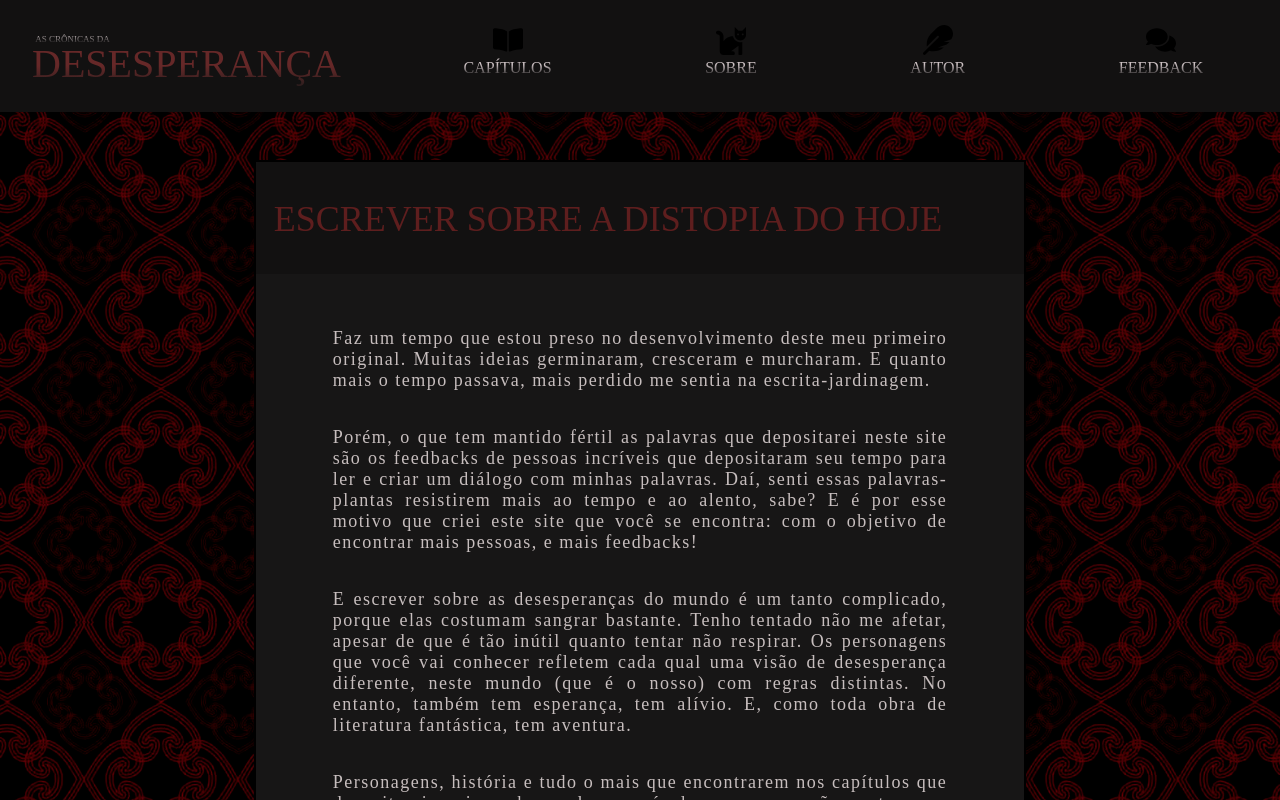
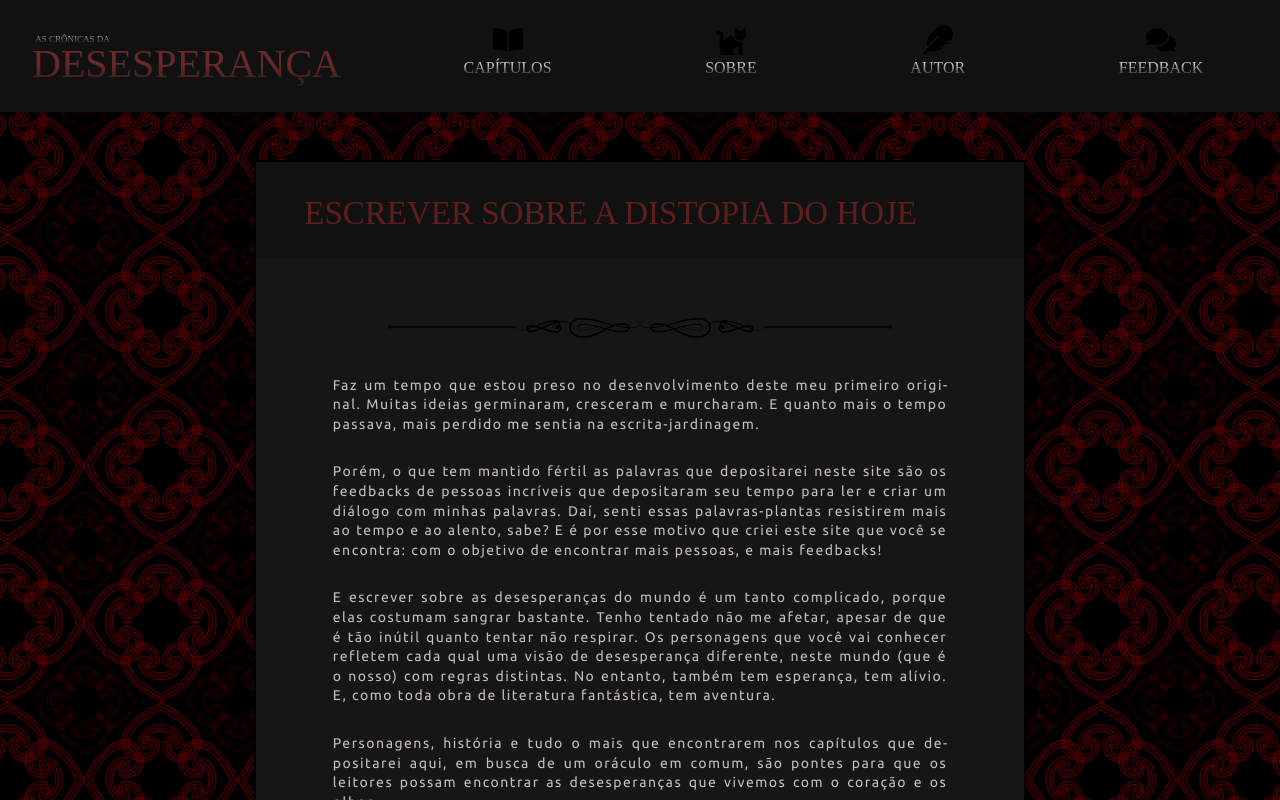
Before and after one commit to denisespanhol/AsCronicasDaDesesperanca, a React (Create React App) app in the folder as-cronicas-da-desesperanca/: page /about in a window 1280 px wide. Shown: the top 800 px of the page. Built offline with nearby package versions, Linux system fonts and the light colour scheme; a web font is replaced by a local one.

Commit message:
Refatorando css about page

```diff
--- a/as-cronicas-da-desesperanca/src/pages/AboutPage.css
+++ b/as-cronicas-da-desesperanca/src/pages/AboutPage.css
@@ -25,6 +25,10 @@
   text-align: justify;
   width: 80%;
   font-size: 14px;
+  font-family: 'Ubuntu', cursive;
+  hyphens: auto;
+  line-height: 1.4em;
+  padding-top: 1em;
 }
 
 .toCentralizeReadingAboutBox {
@@ -112,7 +116,7 @@
     align-self: center;
     text-align: justify;
     width: 80%;
-    font-size: 18px;
+    font-size: 14px;
     padding-top: 2em;
     letter-spacing: 1.5px;
   }
@@ -152,14 +156,14 @@
   .titleAboutBox {
     display: flex;
     justify-content: center;
-    height: 7em;
+    height: 6em;
     background-color: rgba(18, 17, 17, 1);
   }
 
   .aboutTitle {
     display: flex;
     font-family: 'Overpass Mono', cursive;
-    font-size: 36px;
+    font-size: 33px;
     color: rgb(94, 30, 30);
     text-align: center;
     width: 20.35em;
--- a/as-cronicas-da-desesperanca/src/pages/AboutPage.js
+++ b/as-cronicas-da-desesperanca/src/pages/AboutPage.js
@@ -1,6 +1,7 @@
 import React from 'react';
 import Header from '../components/Header';
 import Footer from '../components/Footer';
+import divisorImg from '../images/divider-4715969.png';
 import './AboutPage.css';
 
 export default function AboutPage() {
@@ -13,6 +14,7 @@ export default function AboutPage() {
             <p className='aboutTitle'>ESCREVER SOBRE A DISTOPIA DO HOJE</p>
           </section>
           <section className='textAboutBox'>
+            <img src={ divisorImg } alt='divisor' className='divisorImgTop' />
             <p>
               Faz um tempo que estou preso no desenvolvimento deste meu primeiro original. Muitas ideias germinaram, cresceram e murcharam. E quanto mais o tempo passava, mais perdido me sentia na escrita-jardinagem.
             </p>
@@ -28,6 +30,7 @@ export default function AboutPage() {
             <p>
               Pretendo depositar metade do livro aqui, e espero que possamos trocar muito! Ansioso estou pela nossa troca! Muito obrigado! :)
             </p>
+            <img src={ divisorImg } alt='divisor' className='divisorImgBot' />
             <p className='finalSignature'>
               Denis Espanhol
             </p>
```
